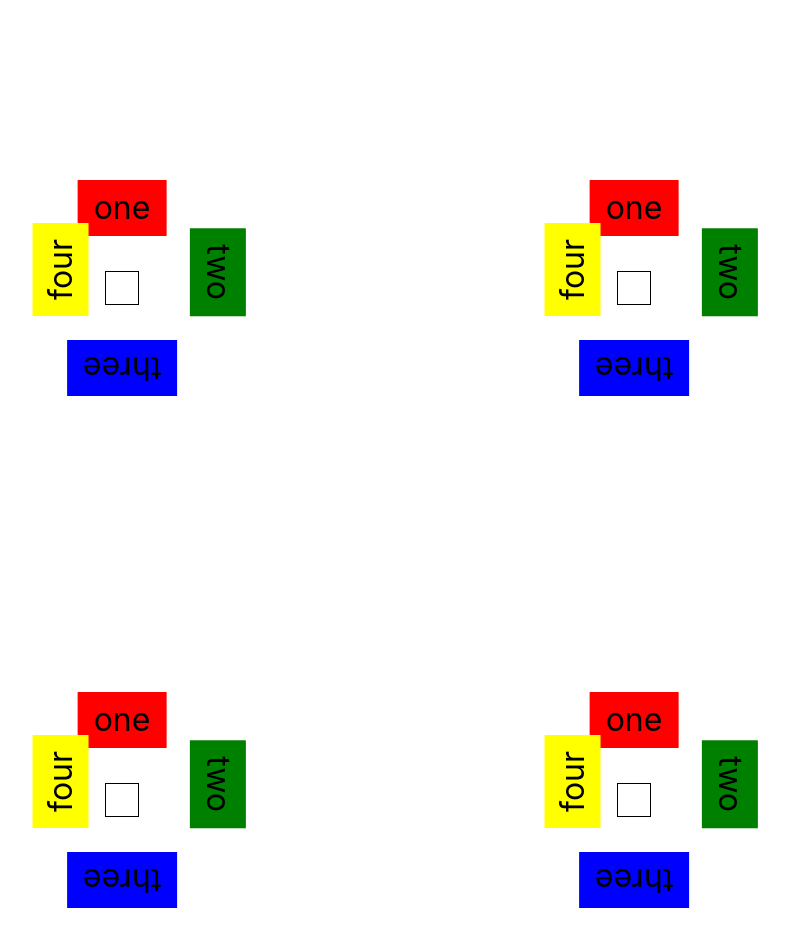
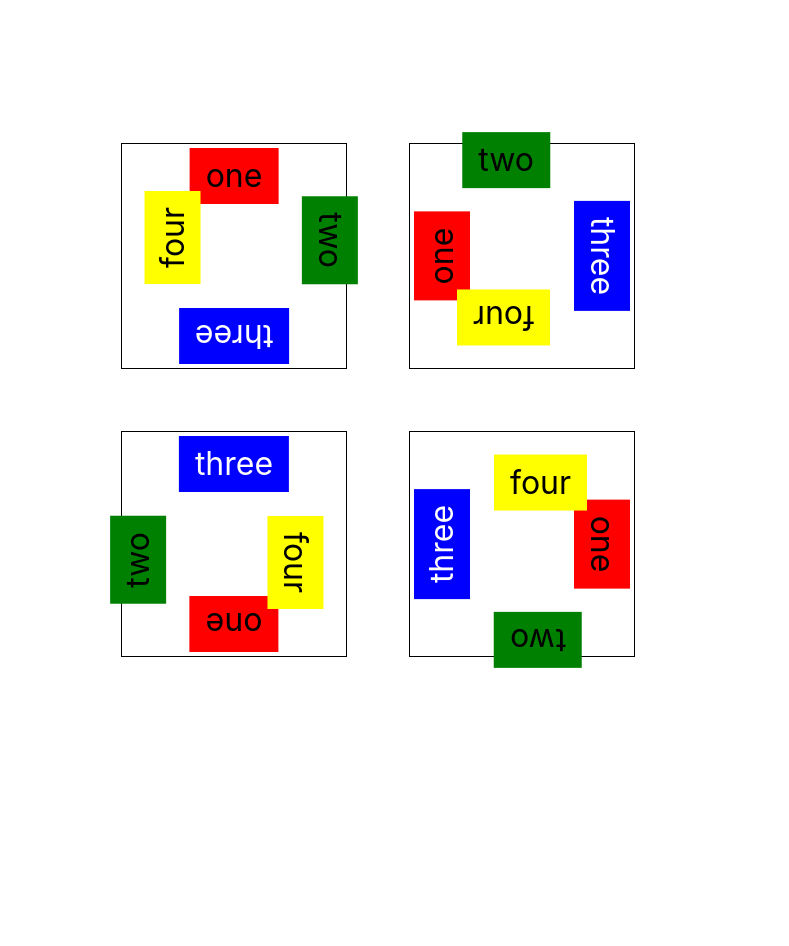
Before and after one commit to nbogie/so-clover-react, a React (Vite) app: page / in a window 1280 px wide. Shown: the top 946 px of the page, without its empty margins (262-1051 px from the left). After the commit the page ends 800 px from the top, so only its background shows below. Built offline with nearby package versions, Linux system fonts and the light colour scheme.

Commit message:
handles rotation events.  css not aligned yet

```diff
--- a/src/App.css
+++ b/src/App.css
@@ -34,18 +34,36 @@ body {
 
 .oneCard {
   outline: 1px solid black;
+  padding: 7rem;
+  position: relative;
+  margin: 2rem;
+  font-size: 2rem;
+  user-select: none;
+}
+
+.oneCard div {
+  position: absolute;
   padding: 1rem;
-  position: relative;
-  margin: 15rem;
-  font-size: 2rem;
+  display: grid;
+  place-items: center;
 
 }
 
-.oneCard div {
-  padding: 1rem;
-  position: absolute;
-  display: grid;
-  place-items: center;
+.oneCard.rot0 {
+  transform: rotate(0deg);
+}
+
+.oneCard.rot1 {
+  transform: rotate(90deg);
+}
+
+.oneCard.rot2 {
+  transform: rotate(180deg);
+
+}
+
+.oneCard.rot3 {
+  transform: rotate(270deg);
 
 }
 
@@ -62,6 +80,7 @@ body {
 
 .oneCard div:nth-child(4n+3) {
   background: blue;
+  color: white;
   transform: rotate(180deg) translate(0, -5rem) translate(50%, 50%);
 }
 
--- a/src/App.tsx
+++ b/src/App.tsx
@@ -13,11 +13,15 @@ function App() {
 export default App
 
 function CloverView() {
+  const [rot1, setRot1] = useState<Rotation>(0)
+  const [rot2, setRot2] = useState<Rotation>(3)
+  const [rot3, setRot3] = useState<Rotation>(2)
+  const [rot4, setRot4] = useState<Rotation>(1)
   return <div className={"oneClover"}>
-    <OneCardView words={["one", "two", "three", "four"]} rotation={0} />
-    <OneCardView words={["one", "two", "three", "four"]} rotation={3} />
-    <OneCardView words={["one", "two", "three", "four"]} rotation={2} />
-    <OneCardView words={["one", "two", "three", "four"]} rotation={1} />
+    <OneCardView words={["one", "two", "three", "four"]} rotation={rot1} onClick={() => setRot1(p => ((p + 1) % 4) as Rotation)} />
+    <OneCardView words={["one", "two", "three", "four"]} rotation={rot2} onClick={() => setRot2(p => ((p + 1) % 4) as Rotation)} />
+    <OneCardView words={["one", "two", "three", "four"]} rotation={rot3} onClick={() => setRot3(p => ((p + 1) % 4) as Rotation)} />
+    <OneCardView words={["one", "two", "three", "four"]} rotation={rot4} onClick={() => setRot4(p => ((p + 1) % 4) as Rotation)} />
   </div>
 }
 
@@ -25,10 +29,22 @@ type Rotation = 0 | 1 | 2 | 3;
 interface OneCardViewProps {
   words: string[];
   rotation: Rotation;
+  onClick: () => void;
 }
 function OneCardView(props: OneCardViewProps): JSX.Element {
+  function rotClass(rot: Rotation): string {
+    switch (rot) {
+      case 0: return "rot0"
+      case 1: return "rot1"
+      case 2: return "rot2"
+      case 3: return "rot3"
+    }
+  }
   return (
-    <div className="oneCard">
+    <div
+      className={"oneCard " + rotClass(props.rotation)}
+      onClick={props.onClick}
+    >
       {props.words.map(w => <div key={w}>{w}</div>)}
     </div>
   )
```
